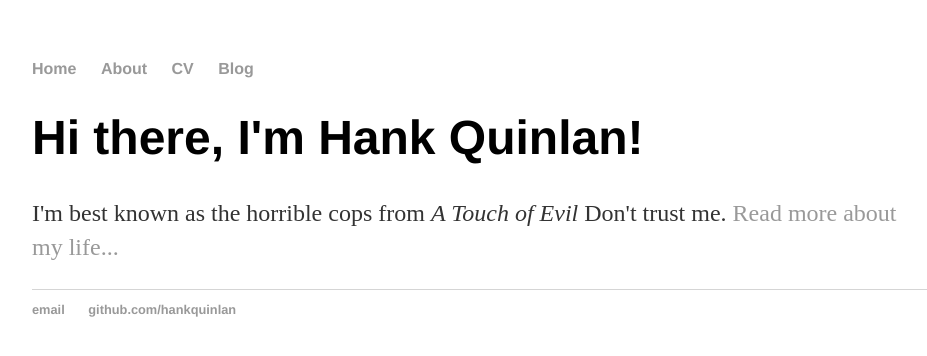
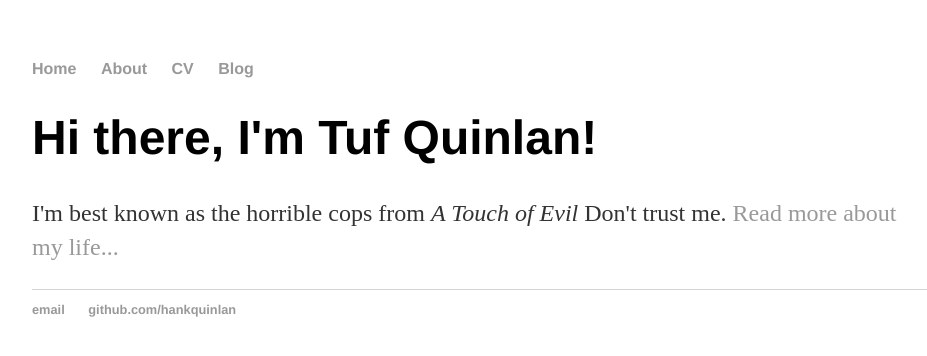
Before and after one commit to tufacker/tufacker.github.io, a Jekyll site: the page built from index.html, in a window 1280 px wide. Shown: the top 356 px of the page, without its empty margins (160-1087 px from the left). Built offline with Jekyll 4.4.1, drawn with Linux system fonts in a browser that asks for light colours; a file with an impossible date is left out.

Commit message:
Update index.html

```diff
--- a/index.html
+++ b/index.html
@@ -4,6 +4,6 @@ title: 'Hank Quinlan, Horrible Cop'
 published: true
 ---
 <div class="blurb">
-	<h1>Hi there, I'm Hank Quinlan!</h1>
+	<h1>Hi there, I'm Tuf Quinlan!</h1>
 	<p>I'm best known as the horrible cops from <em>A Touch of Evil</em> Don't trust me. <a href="/about">Read more about my life...</a></p>
 </div><!-- /.blurb -->
```
